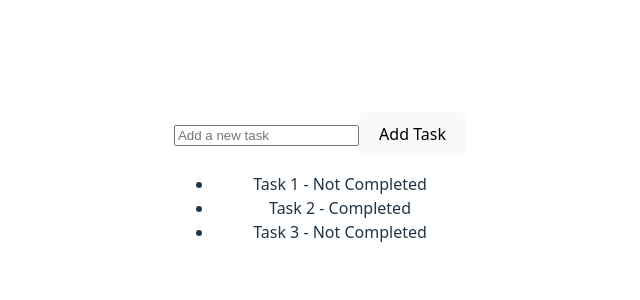
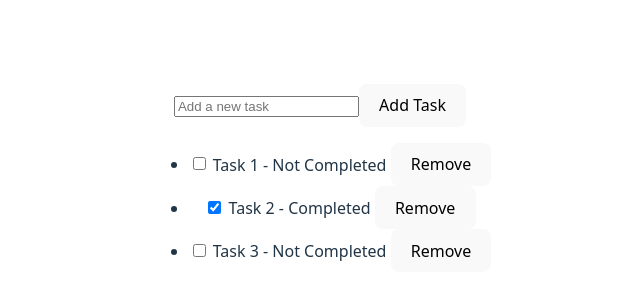
Before and after one commit to rahmatalfikri/32-pbk-uts-233510752, a Vue app: page / in a window 1280 px wide. Shown: the part 214-514 px from the top of the page, without its empty margins (320-960 px from the left). Built offline with nearby package versions, Linux system fonts and the light colour scheme.

Commit message:
remove task

```diff
--- a/src/App.vue
+++ b/src/App.vue
@@ -1,5 +1,5 @@
 <script setup>
-import  { ref } from 'vue'
+import { ref } from 'vue'
 
 const tasks = ref([
   {
@@ -30,6 +30,10 @@ const addTask = () => {
   newTask.value = ''
 }
 
+const removeTask = (taskId) => {
+  tasks.value = tasks.value.filter(task => task.id !== taskId)
+}
+
 </script>
 
 <template>
@@ -38,12 +42,12 @@ const addTask = () => {
     <button @click="addTask">Add Task</button>
     <ul>
       <li v-for="task in tasks" :key="task.id">
+        <input type="checkbox" v-model="task.completed">
         {{ task.title }} - {{ task.completed ? 'Completed' : 'Not Completed' }}
+        <button @click="removeTask(task.id)">Remove</button>
       </li>
     </ul>
   </div>
 </template>
 
-<style scoped>
-
-</style>
+<style scoped></style>
```
